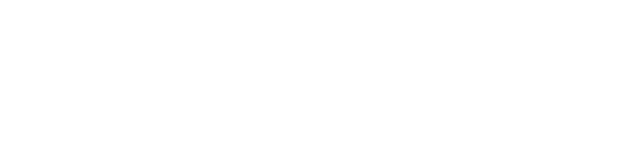
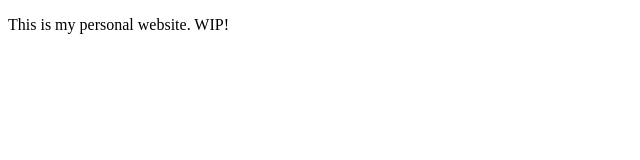
Before and after one commit to lundwall/lundwall.github.io, a plain HTML site: page index.html in a window 1280 px wide. Shown: the whole page, without its empty margins (0-640 px from the left). Drawn offline with Linux system fonts and the light colour scheme.

Commit message:
Add paragraph

```diff
--- a/index.html
+++ b/index.html
@@ -1,6 +1,9 @@
 <!doctype html>
 <html>
   <head>
-    <title>Marc Lundwall - Personal Website</title>
+    <title>Marc Lundwall</title>
   </head>
+  <body>
+      <p>This is my personal website. WIP!</p>
+  </body>
 </html>
```
